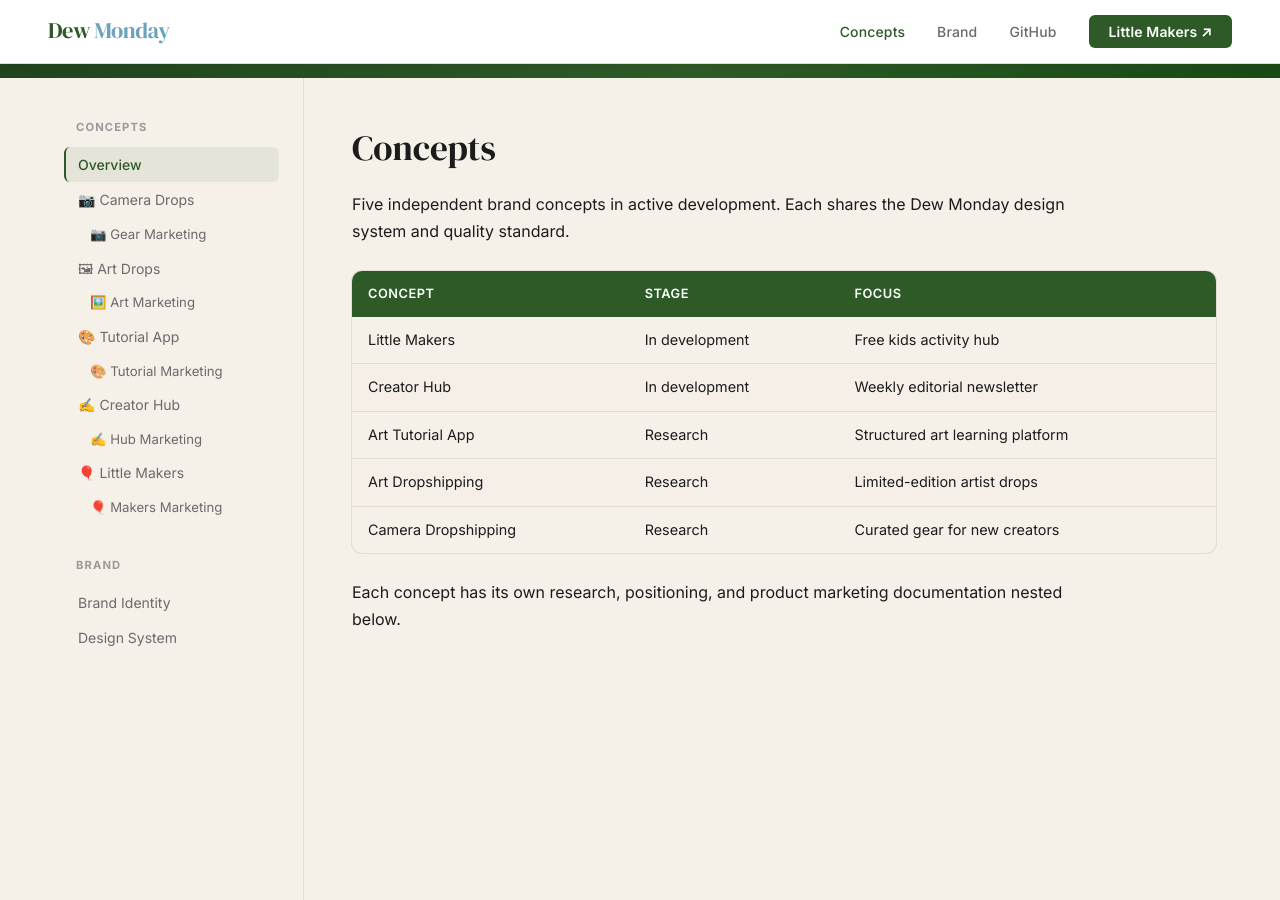
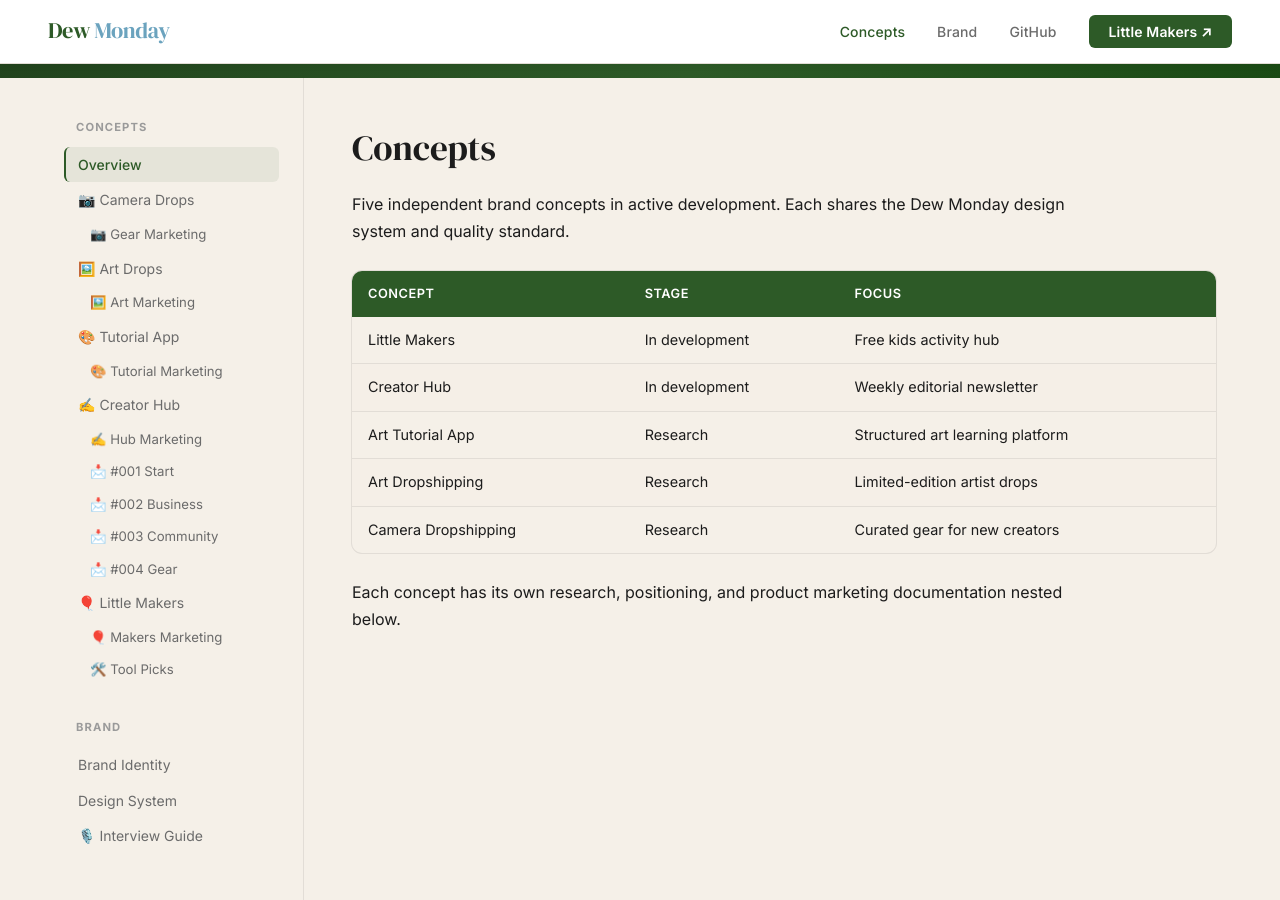
Before and after one commit to raiin-boop/dewmonday, a Jekyll site: the page built from concepts/README.md, in a window 1280 px wide and 900 px high, scrolled down 190 px. Built offline with Jekyll 4.4.1, drawn with Linux system fonts in a browser that asks for light colours.

Commit message:
feat: add newsletter, tool picks, and interview guide to sidebar

```diff
--- a/_layouts/default.html
+++ b/_layouts/default.html
@@ -172,16 +172,26 @@
         <div class="dm-sidebar-label">Concepts</div>
         <ul class="dm-sidebar-nav">
           <li><a href="{{ '/concepts/' | relative_url }}" {% if page.url == '/concepts/' %}class="active"{% endif %}>Overview</a></li>
+
           <li><a href="{{ '/concepts/camera-dropshipping/' | relative_url }}" {% if page.url contains 'camera-dropshipping' %}class="active"{% endif %}>📷 Camera Drops</a></li>
           <li class="child"><a href="{{ '/concepts/camera-dropshipping/product-marketing/' | relative_url }}" {% if page.url contains 'camera-dropshipping/product' %}class="active"{% endif %}>📷 Gear Marketing</a></li>
-          <li><a href="{{ '/concepts/art-dropshipping/' | relative_url }}" {% if page.url contains 'art-dropshipping' %}class="active"{% endif %}>🖼 Art Drops</a></li>
+
+          <li><a href="{{ '/concepts/art-dropshipping/' | relative_url }}" {% if page.url contains 'art-dropshipping' %}class="active"{% endif %}>🖼️ Art Drops</a></li>
           <li class="child"><a href="{{ '/concepts/art-dropshipping/product-marketing/' | relative_url }}" {% if page.url contains 'art-dropshipping/product' %}class="active"{% endif %}>🖼️ Art Marketing</a></li>
+
           <li><a href="{{ '/concepts/art-tutorial-app/' | relative_url }}" {% if page.url contains 'art-tutorial' %}class="active"{% endif %}>🎨 Tutorial App</a></li>
           <li class="child"><a href="{{ '/concepts/art-tutorial-app/product-marketing/' | relative_url }}" {% if page.url contains 'art-tutorial/product' %}class="active"{% endif %}>🎨 Tutorial Marketing</a></li>
+
           <li><a href="{{ '/concepts/creator-hub/' | relative_url }}" {% if page.url contains 'creator-hub' %}class="active"{% endif %}>✍️ Creator Hub</a></li>
           <li class="child"><a href="{{ '/concepts/creator-hub/product-marketing/' | relative_url }}" {% if page.url contains 'creator-hub/product' %}class="active"{% endif %}>✍️ Hub Marketing</a></li>
+          <li class="child"><a href="{{ '/concepts/creator-hub/newsletter/001-start-before-ready/' | relative_url }}" {% if page.url contains 'newsletter/001' %}class="active"{% endif %}>📩 #001 Start</a></li>
+          <li class="child"><a href="{{ '/concepts/creator-hub/newsletter/002-the-business-of-making/' | relative_url }}" {% if page.url contains 'newsletter/002' %}class="active"{% endif %}>📩 #002 Business</a></li>
+          <li class="child"><a href="{{ '/concepts/creator-hub/newsletter/003-community-vs-audience/' | relative_url }}" {% if page.url contains 'newsletter/003' %}class="active"{% endif %}>📩 #003 Community</a></li>
+          <li class="child"><a href="{{ '/concepts/creator-hub/newsletter/004-the-myth-of-the-perfect-setup/' | relative_url }}" {% if page.url contains 'newsletter/004' %}class="active"{% endif %}>📩 #004 Gear</a></li>
+
           <li><a href="{{ '/concepts/little-makers/' | relative_url }}" {% if page.url contains 'little-makers' %}class="active"{% endif %}>🎈 Little Makers</a></li>
           <li class="child"><a href="{{ '/concepts/little-makers/product-marketing/' | relative_url }}" {% if page.url contains 'little-makers/product' %}class="active"{% endif %}>🎈 Makers Marketing</a></li>
+          <li class="child"><a href="{{ '/concepts/little-makers/tool-recommendations/' | relative_url }}" {% if page.url contains 'tool-recommendations' %}class="active"{% endif %}>🛠️ Tool Picks</a></li>
         </ul>
       </div>
       <div class="dm-sidebar-section">
@@ -189,6 +199,7 @@
         <ul class="dm-sidebar-nav">
           <li><a href="{{ '/brand/' | relative_url }}" {% if page.url == '/brand/' %}class="active"{% endif %}>Brand Identity</a></li>
           <li><a href="{{ '/brand/design-system/' | relative_url }}" {% if page.url contains 'design-system' %}class="active"{% endif %}>Design System</a></li>
+          <li><a href="{{ '/brand/customer-interview-guide/' | relative_url }}" {% if page.url contains 'interview-guide' %}class="active"{% endif %}>🎙️ Interview Guide</a></li>
         </ul>
       </div>
     </aside>
```
